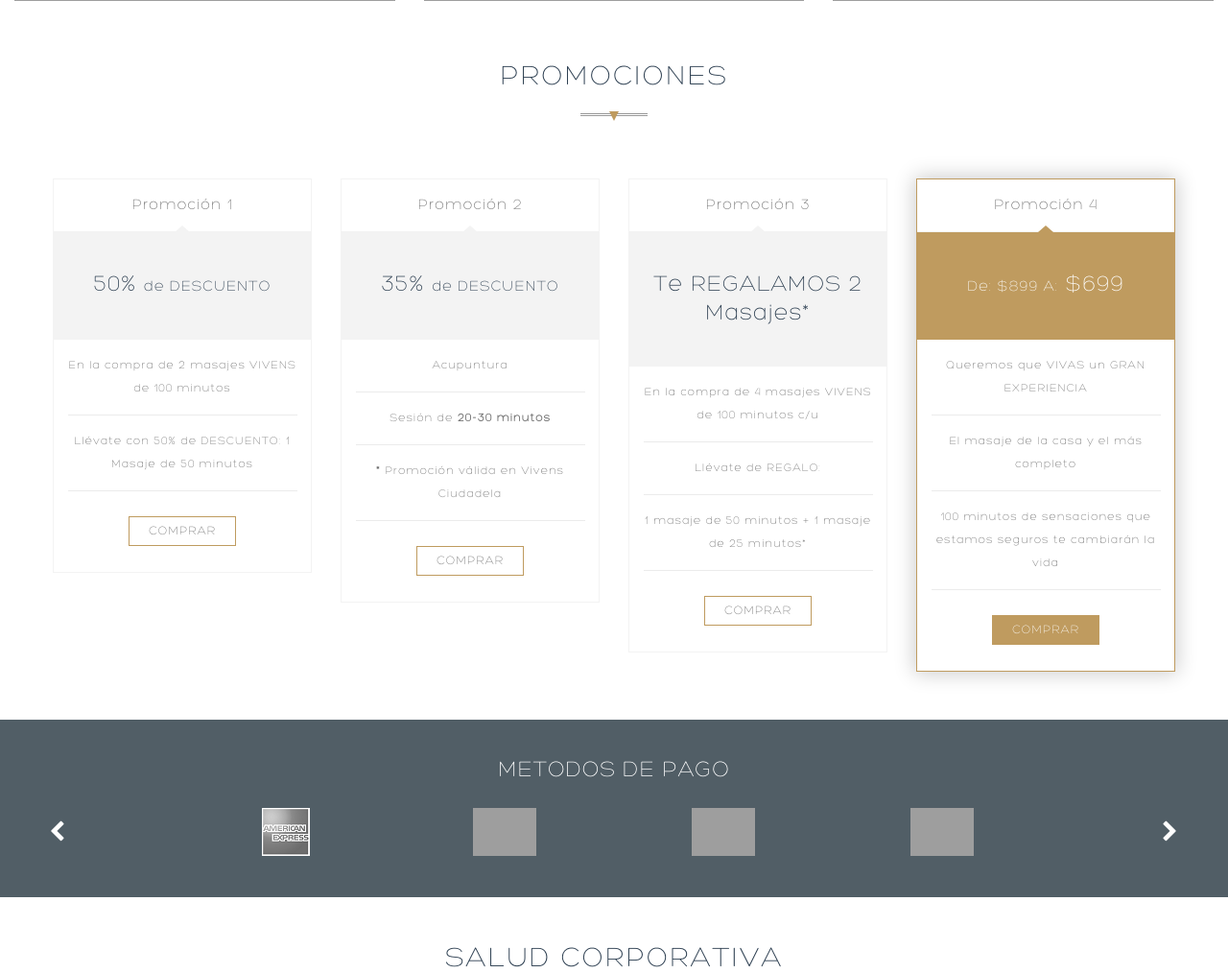
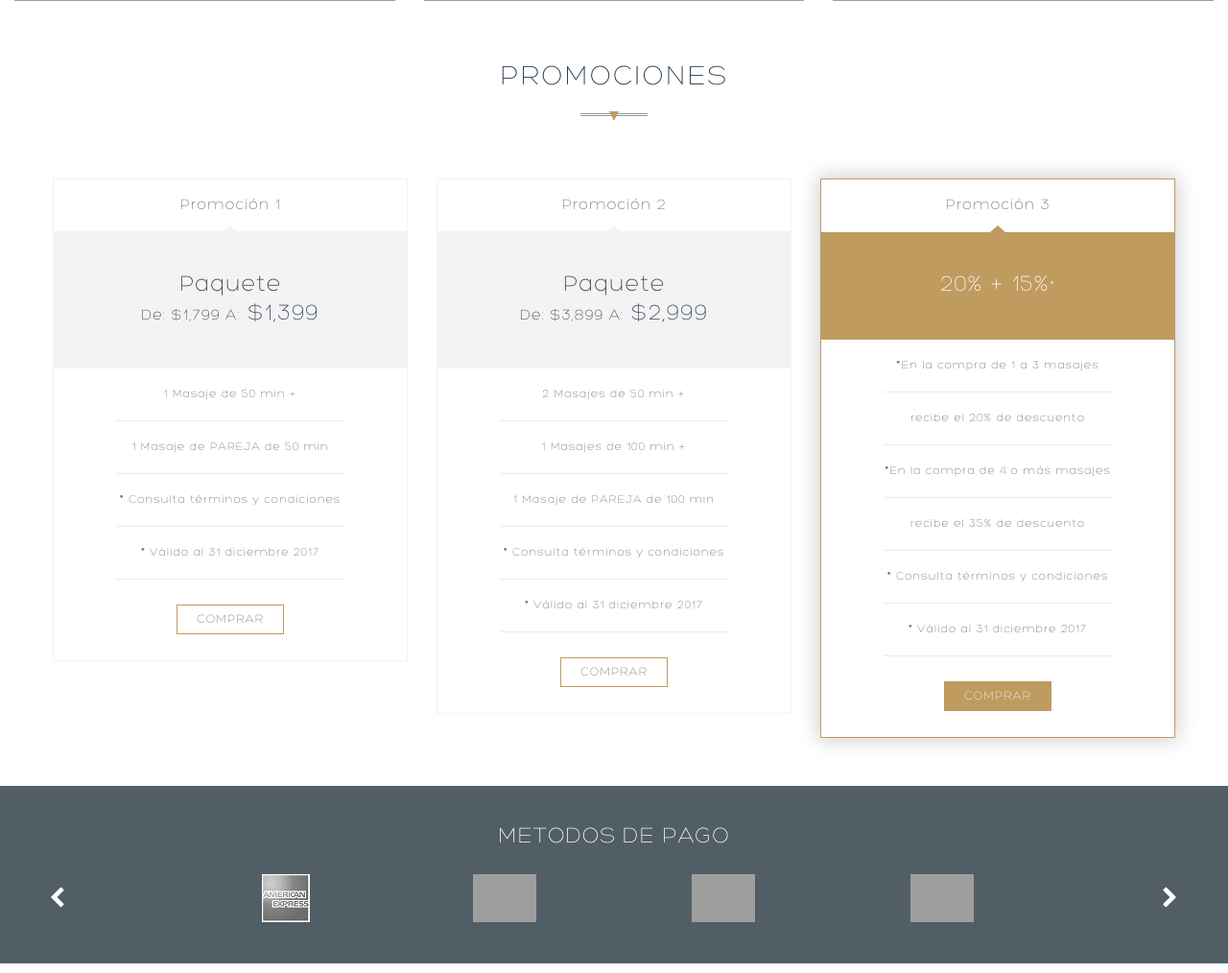
Before and after one commit to Diametral28/vivens-stage, a PHP site: page /index.html in a window 1280 px wide. Shown: the part 2377-3391 px from the top of the page at 96% size. Run offline with PHP 8.4, Linux system fonts and the light colour scheme; some libraries are stand-ins or nearby versions; grey boxes are pictures that could not be loaded.

Commit message:
version 2

```diff
--- a/css/responsive.css
+++ b/css/responsive.css
@@ -13,7 +13,11 @@
 
 @media only screen and (min-width: 992px) and (max-width: 1199px) {
 
-
+    .single-counter {
+    width: 16.6%;
+    height: auto;
+    margin: 0 10px;
+}
     ul#nav {
         padding-right: 75px;
     }
@@ -101,7 +105,11 @@
 /* Tablet Layout: 768px */
 
 @media only screen and (min-width: 768px) and (max-width: 991px) {
-
+    .single-counter {
+        height: auto;
+        margin-bottom: 50px;
+        width: 30%;
+    }
     .container {
         width: 750px;
     }
--- a/index.html
+++ b/index.html
@@ -608,7 +608,7 @@
             </div>
             <div class="row plan-hover">
                 <!-- Single Price Plan Area Start -->
-                <div class="col-md-3 col-sm-6">
+                <div class="col-md-4 col-sm-6">
                     <div class="plan">
                         <!-- Title -->
                         <div class="head">
@@ -616,11 +616,13 @@
                         </div>
                         <!-- Price -->
                         <div class="price">
-                            <h2>50%  <span>de DESCUENTO</span></h2>
+                            <h2>Paquete <br><span>De: $1,799 A:</span> $1,399</h2>
                         </div>
                         <ul>
-                            <li>En la compra de 2 masajes VIVENS de 100 minutos</li>
-                            <li>Llévate con 50% de DESCUENTO: 1 Masaje de 50 minutos</li>
+                            <li>1 Masaje de 50 min +</li>
+                            <li>1 Masaje de PAREJA de 50 min</li>
+                            <li><span>*</span> Consulta términos y condiciones</li>
+                            <li><span>*</span> Válido al 31 diciembre 2017</li>
                         </ul>
                         <div class="choose_a_plan_button">
                             <a href="#">COMPRAR</a>
@@ -630,7 +632,7 @@
                 <!-- Single Price Plan Area End -->
 
                 <!-- Single Price Plan Area Start -->
-                <div class="col-md-3 col-sm-6">
+                <div class="col-md-4 col-sm-6">
                     <div class="plan">
                         <!-- Title -->
                         <div class="head">
@@ -638,12 +640,14 @@
                         </div>
                         <!-- Price -->
                         <div class="price">
-                            <h2>35% <span>de DESCUENTO</span></h2>
+                            <h2>Paquete <br><span>De: $3,899 A:</span> $2,999</h2>
                         </div>
                         <ul>
-                            <li>Acupuntura</li>
-                            <li> Sesión de <span>20-30 minutos</span></li>
-                            <li><span>*</span> Promoción válida en Vivens Ciudadela</li>
+                            <li>2 Masajes de 50 min +</li>
+                            <li>1 Masajes de 100 min +</li>
+                            <li>1 Masaje de PAREJA de 100 min</li>
+                            <li><span>*</span> Consulta términos y condiciones</li>
+                            <li><span>*</span> Válido al 31 diciembre 2017</li>
 
                         </ul>
                         <div class="choose_a_plan_button">
@@ -653,13 +657,13 @@
                 </div>
                 <!-- Single Price Plan Area End -->
                 <!-- Single Price Plan Area Start -->
-                <div class="col-md-3 col-sm-6">
+                <!-- <div class="col-md-3 col-sm-6">
                     <div class="plan">
-                        <!-- Title -->
+                        Title
                         <div class="head">
                             <h3>Promoción 3</h3>
                         </div>
-                        <!-- Price -->
+                        Price
                         <div class="price">
                             <h2>Te REGALAMOS 2 Masajes*</h2>
                         </div>
@@ -672,23 +676,26 @@
                             <a href="#">COMPRAR</a>
                         </div>
                     </div>
-                </div>
+                </div> -->
                 <!-- Single Price Plan Area End -->
                 <!-- Single Price Plan Area Start -->
-                <div class="col-md-3 col-sm-6">
+                <div class="col-md-4 col-sm-6">
                     <div class="plan">
                         <!-- Title -->
                         <div class="head">
-                            <h3>Promoción 4</h3>
+                            <h3>Promoción 3</h3>
                         </div>
                         <!-- Price -->
                         <div class="price">
-                            <h2><span>De: $899 A:</span> $699</h2>
+                            <h2>20% + 15%<span>*</span></h2>
                         </div>
                         <ul>
-                            <li>Queremos que VIVAS un GRAN EXPERIENCIA</li>
-                            <li>El masaje de la casa y el más completo</li>
-                            <li>100 minutos de sensaciones que estamos seguros te cambiarán la vida </li>
+                            <li><span>*</span>En la compra de 1 a 3 masajes</li>
+                            <li>recibe el 20% de descuento</li>
+                            <li><span>*</span>En la compra de 4 o más masajes</li>
+                            <li>recibe el 35% de descuento</li>
+                             <li><span>*</span> Consulta términos y condiciones</li>
+                            <li><span>*</span> Válido al 31 diciembre 2017</li>
                         </ul>
                         <div class="choose_a_plan_button">
                             <a href="#">COMPRAR</a>
--- a/js/main.js
+++ b/js/main.js
@@ -103,7 +103,7 @@
         body.toggleClass('menuEffect');
     }
     if( windowWidth > 768 ){
-        //openMenu();
+        openMenu();
     }
     $('.menuCloseBtn').on('click', function(){
         openMenu();
--- a/style.css
+++ b/style.css
@@ -1601,26 +1601,26 @@ sonarEffect
     /*border-radius: 50px;*/
 }
 
-#pricing-area .col-md-3:last-child .plan {
+#pricing-area .col-md-3:last-child, .col-md-4:last-child .plan {
     box-shadow: 0 0 20px 2px rgba(0, 0, 0, 0.2);
     border: 1px solid #BF9B5F;
 }
 
-#pricing-area .col-md-3:last-child .plan .price {
+#pricing-area .col-md-3:last-child, .col-md-4:last-child .plan .price {
     background-color: #BF9B5F;
 }
 
-#pricing-area .col-md-3:last-child .plan .choose_a_plan_button > a {
+#pricing-area .col-md-3:last-child, .col-md-4:last-child .plan .choose_a_plan_button > a {
     border: 1px solid transparent;
     background-color: #BF9B5F;
     color: #fff;
 }
 
-#pricing-area .col-md-3:last-child .plan .price:before {
+#pricing-area .col-md-3:last-child, .col-md-4:last-child .plan .price:before {
     border-bottom: 7px solid #BF9B5F;
 }
 
-#pricing-area .col-md-3:last-child .plan .price h2 {
+#pricing-area .col-md-3:last-child, .col-md-4:last-child .plan .price h2 {
     color: #fff;
 }
 
```
